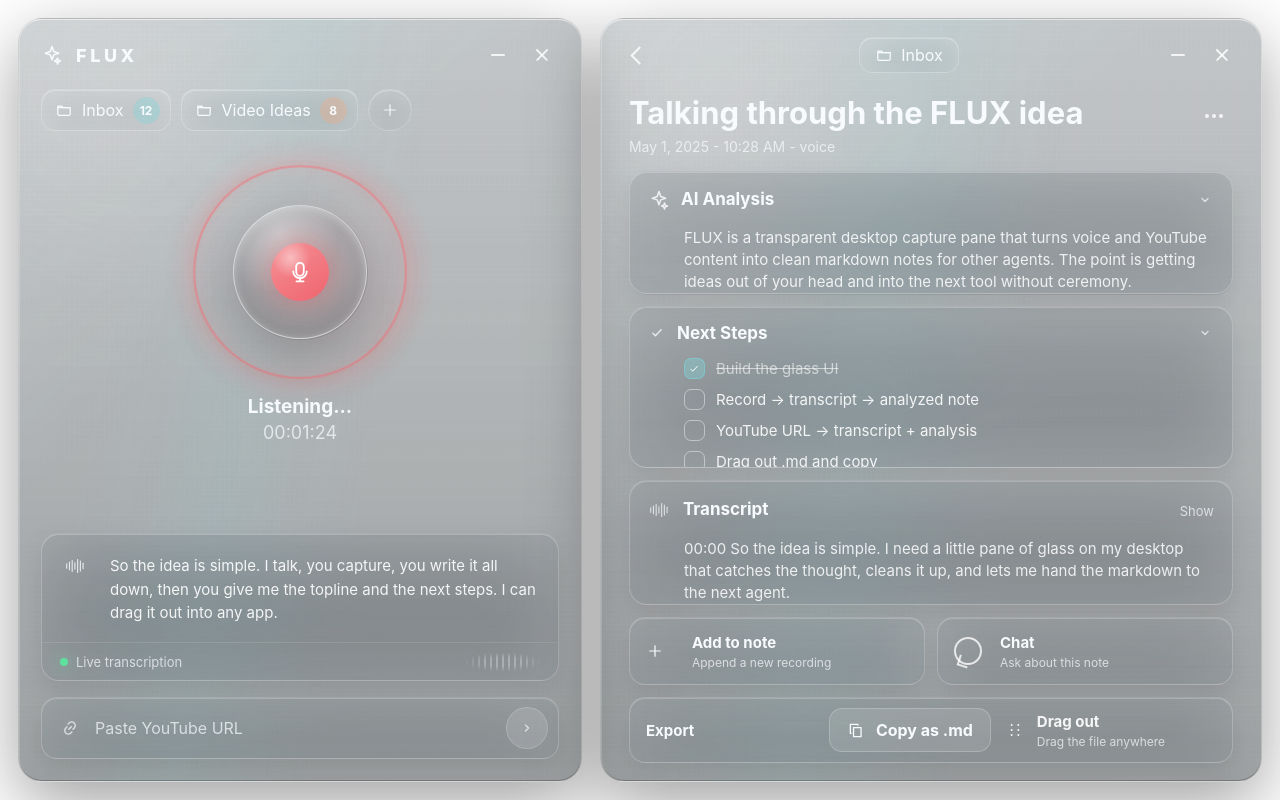
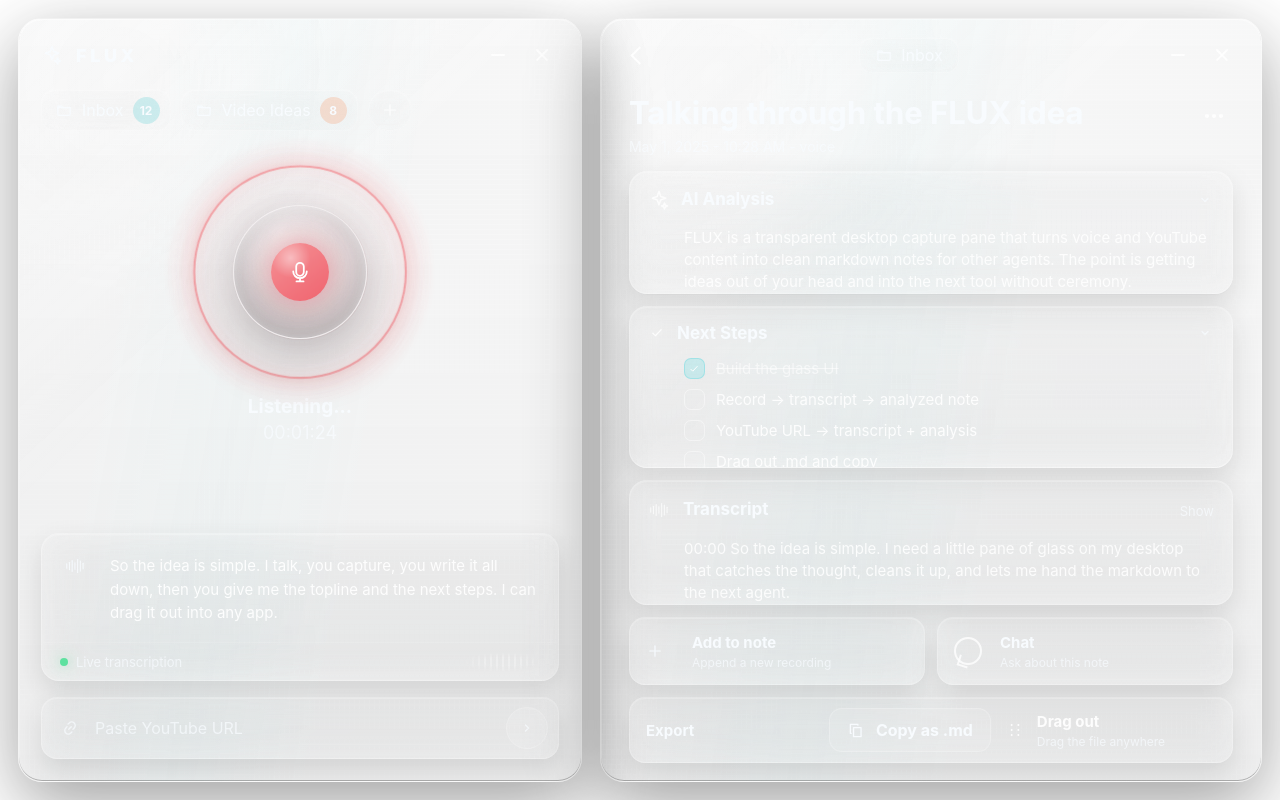
Before and after one commit to homesteadai-io/flux, a React (Vite) app: page / in a window 1280 px wide. Built offline with nearby package versions, Linux system fonts and the light colour scheme.

Commit message:
fix: restore true transparent glass tuning

```diff
--- a/src/styles.css
+++ b/src/styles.css
@@ -63,8 +63,8 @@
   border: 1px solid var(--glass-line);
   border-radius: var(--radius-pane);
   background:
-    linear-gradient(137deg, rgba(255, 255, 255, 0.18), rgba(255, 255, 255, 0.025) 38%),
-    linear-gradient(180deg, rgba(20, 30, 36, 0.12), rgba(8, 12, 16, 0.34)),
+    linear-gradient(137deg, rgba(255, 255, 255, 0.12), rgba(255, 255, 255, 0.015) 38%),
+    linear-gradient(180deg, rgba(10, 16, 20, 0.035), rgba(8, 12, 16, 0.09)),
     var(--glass-pane);
   box-shadow:
     inset 0 1px 0 rgba(255, 255, 255, 0.56),
@@ -83,9 +83,9 @@
   pointer-events: none;
   border-radius: inherit;
   background-image:
-    radial-gradient(circle at 18% 8%, rgba(255, 255, 255, 0.16), transparent 26%),
-    linear-gradient(100deg, transparent 20%, rgba(91, 220, 227, 0.12), transparent 62%);
-  opacity: 0.72;
+    radial-gradient(circle at 18% 8%, rgba(255, 255, 255, 0.12), transparent 26%),
+    linear-gradient(100deg, transparent 20%, rgba(91, 220, 227, 0.06), transparent 62%);
+  opacity: 0.56;
 }
 
 .glass-pane::after {
@@ -331,7 +331,7 @@
   z-index: 1;
   border: 1px solid rgba(255, 255, 255, 0.22);
   background:
-    linear-gradient(180deg, rgba(255, 255, 255, 0.115), rgba(255, 255, 255, 0.045)),
+    linear-gradient(180deg, rgba(255, 255, 255, 0.105), rgba(255, 255, 255, 0.035)),
     var(--glass-card);
   box-shadow:
     inset 0 1px 0 rgba(255, 255, 255, 0.22),
--- a/src/theme.css
+++ b/src/theme.css
@@ -1,8 +1,8 @@
 :root {
   --font-ui: Inter, ui-sans-serif, system-ui, -apple-system, BlinkMacSystemFont, "Segoe UI", sans-serif;
-  --glass-pane: rgba(75, 90, 98, 0.28);
-  --glass-card: rgba(105, 118, 126, 0.34);
-  --glass-strong: rgba(132, 143, 150, 0.42);
+  --glass-pane: rgba(255, 255, 255, 0.08);
+  --glass-card: rgba(255, 255, 255, 0.12);
+  --glass-strong: rgba(255, 255, 255, 0.16);
   --glass-line: rgba(255, 255, 255, 0.24);
   --glass-line-strong: rgba(255, 255, 255, 0.42);
   --glass-shadow: rgba(0, 0, 0, 0.44);
@@ -15,8 +15,8 @@
   --radius-pane: 24px;
   --radius-card: 18px;
   --radius-pill: 999px;
-  --blur-pane: 52px;
-  --blur-card: 38px;
+  --blur-pane: 0px;
+  --blur-card: 16px;
   color: var(--text);
   font-family: var(--font-ui);
   background: transparent;
--- a/src/tokens.ts
+++ b/src/tokens.ts
@@ -1,8 +1,8 @@
 export const tokens = {
   glass: {
-    paneFill: 'rgba(75, 90, 98, 0.28)',
-    cardFill: 'rgba(105, 118, 126, 0.34)',
-    strongFill: 'rgba(132, 143, 150, 0.42)',
+    paneFill: 'rgba(255, 255, 255, 0.08)',
+    cardFill: 'rgba(255, 255, 255, 0.12)',
+    strongFill: 'rgba(255, 255, 255, 0.16)',
     border: 'rgba(255, 255, 255, 0.24)',
     borderStrong: 'rgba(255, 255, 255, 0.42)',
     shadow: 'rgba(0, 0, 0, 0.44)'
@@ -21,7 +21,7 @@
     pill: '999px'
   },
   blur: {
-    pane: '52px',
-    card: '38px'
+    pane: '0px',
+    card: '16px'
   }
 } as const;
```
